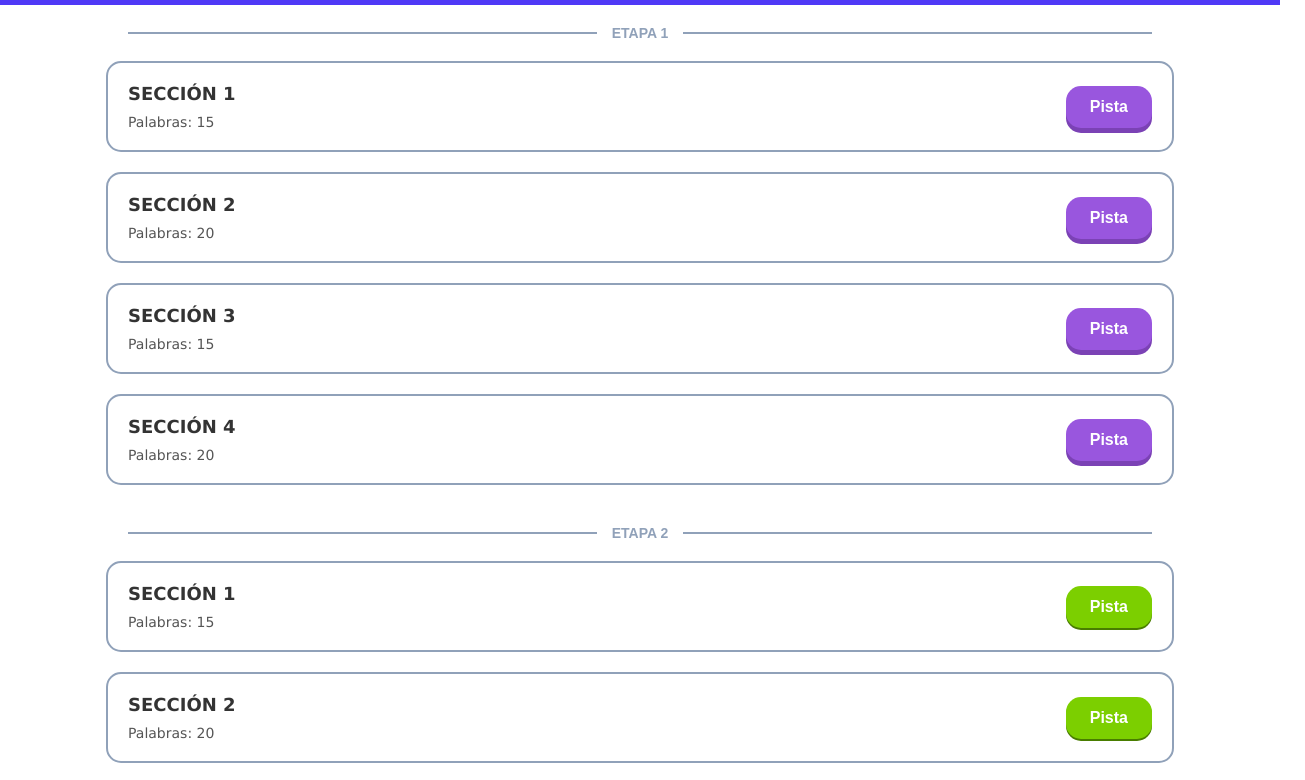
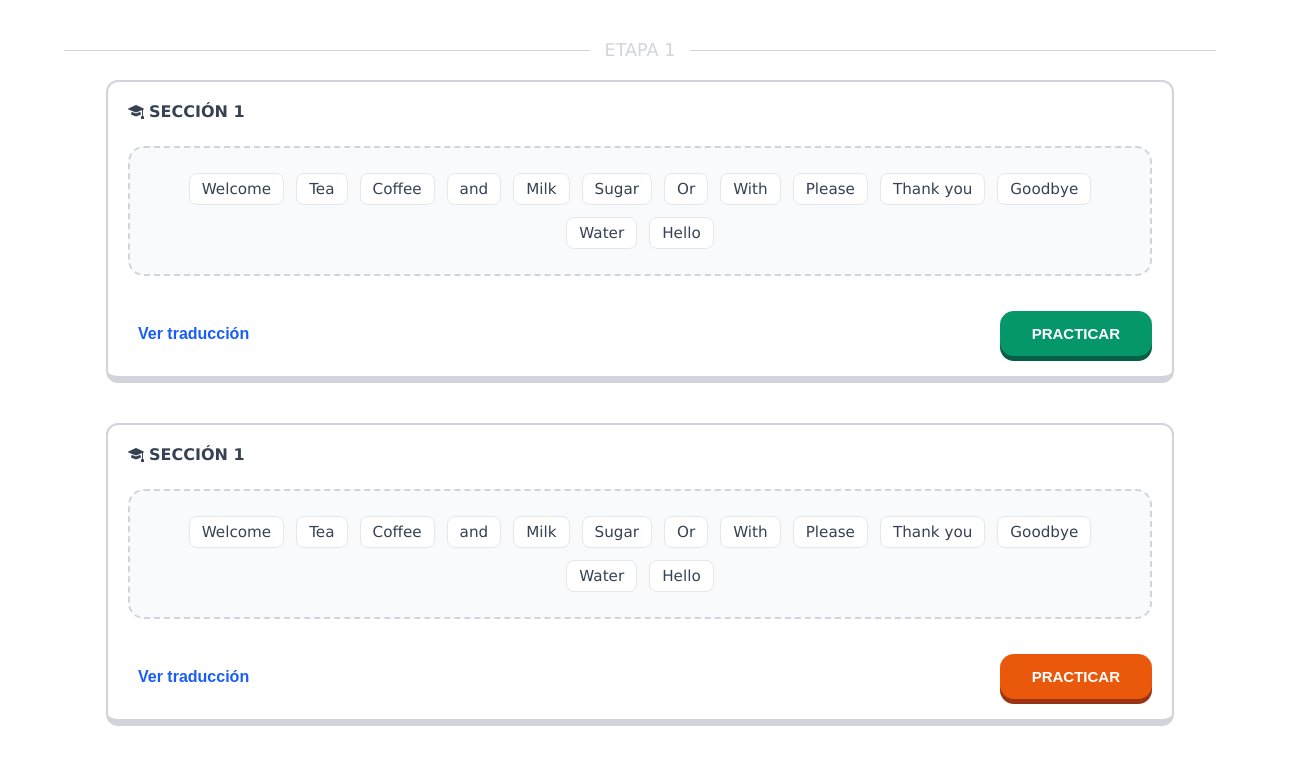
Before and after one commit to Blado87/appvocabulary, a plain HTML site: page index.html in a window 1280 px wide. Shown: the part 75-855 px from the top of the page, 1305 px wide, since content can reach past the window. Drawn offline with nearby package versions, Linux system fonts and the light colour scheme.

Commit message:
Add files via upload

```diff
--- a/index.html
+++ b/index.html
@@ -1,101 +1,89 @@
 <!DOCTYPE html>
 <html lang="en">
+
 <head>
   <meta charset="UTF-8">
   <meta name="viewport" content="width=device-width, initial-scale=1.0">
   <title>App</title>
+  <link rel="stylesheet" href="https://cdn.jsdelivr.net/npm/bootstrap-icons@1.13.1/font/bootstrap-icons.min.css">
   <link rel="stylesheet" href="style.css">
 </head>
+
 <body>
-
-    <div class="main">
-        <div class="encabezado">
-            <h1>vocabulario</h1>
+  <!-- BARRA DE TITULO -->
+  <div class="barra-titulo">
+    <div class="barra-titulo-icono"><i class="bi bi-translate"></i></div>
+    <div class="barra-titulo-texto">VOCABULARY</div>
   </div>
 
-<div class="divisor-contenedor">
+  <!-- SEPARADOR -->
+  <div class="separador-contenedor">
     <span class="linea"></span>
     <span class="texto">ETAPA 1</span>
     <span class="linea"></span>
   </div>
 
-<div class="mission-card">
-        <div class="mission-info">
-            <h2 class="mission-title">SECCIÓN 1</h2>
-            <p class="mission-progress-text">Palabras: 15</p>
-        </div>
-        <button class="hint-button">Pista</button>
+  <!-- CARD -->
+  <div class="card">
+    <div class="card-titulo">
+      <i class="bi bi-mortarboard-fill"></i>
+      <span>SECCIÓN 1</span>
     </div>
 
-<div class="mission-card">
-        <div class="mission-info">
-            <h2 class="mission-title">SECCIÓN 2</h2>
-            <p class="mission-progress-text">Palabras: 20</p>
-        </div>
-        <button class="hint-button">Pista</button>
+    <div class="card-cuerpo">
+      <span class="card-palabra">Welcome</span>
+      <span class="card-palabra">Tea</span>
+      <span class="card-palabra">Coffee</span>
+      <span class="card-palabra">and</span>
+      <span class="card-palabra">Milk</span>
+      <span class="card-palabra">Sugar</span>
+      <span class="card-palabra">Or</span>
+      <span class="card-palabra">With</span>
+      <span class="card-palabra">Please</span>
+      <span class="card-palabra">Thank you</span>
+      <span class="card-palabra">Goodbye</span>
+      <span class="card-palabra">Water</span>
+      <span class="card-palabra">Hello</span>
     </div>
 
-<div class="mission-card">
-        <div class="mission-info">
-            <h2 class="mission-title">SECCIÓN 3</h2>
-            <p class="mission-progress-text">Palabras: 15</p>
+    <div class="card-pie">
+      <button class="btn-secundario">Ver traducción</button>
+      <button class="boton btn-verde">PRACTICAR</button>
     </div>
-        <button class="hint-button">Pista</button>
-    </div>
-
-<div class="mission-card">
-        <div class="mission-info">
-            <h2 class="mission-title">SECCIÓN 4</h2>
-            <p class="mission-progress-text">Palabras: 20</p>
-        </div>
-        <button class="hint-button">Pista</button>
   </div>
 
 
-<!-- ------------------------------------------------------------ -->
- <div class="divisor-contenedor">
-    <span class="linea"></span>
-    <span class="texto">ETAPA 2</span>
-    <span class="linea"></span>
+  <!-- CARD -->
+  <div class="card">
+    <div class="card-titulo">
+      <i class="bi bi-mortarboard-fill"></i>
+      <span>SECCIÓN 1</span>
     </div>
 
-<div class="mission-card">
-        <div class="mission-info">
-            <h2 class="mission-title">SECCIÓN 1</h2>
-            <p class="mission-progress-text">Palabras: 15</p>
-        </div>
-        <button class="hint-button hint-button2">Pista</button>
+    <div class="card-cuerpo">
+      <span class="card-palabra">Welcome</span>
+      <span class="card-palabra">Tea</span>
+      <span class="card-palabra">Coffee</span>
+      <span class="card-palabra">and</span>
+      <span class="card-palabra">Milk</span>
+      <span class="card-palabra">Sugar</span>
+      <span class="card-palabra">Or</span>
+      <span class="card-palabra">With</span>
+      <span class="card-palabra">Please</span>
+      <span class="card-palabra">Thank you</span>
+      <span class="card-palabra">Goodbye</span>
+      <span class="card-palabra">Water</span>
+      <span class="card-palabra">Hello</span>
     </div>
 
-<div class="mission-card">
-        <div class="mission-info">
-            <h2 class="mission-title">SECCIÓN 2</h2>
-            <p class="mission-progress-text">Palabras: 20</p>
+    <div class="card-pie">
+      <button class="btn-secundario">Ver traducción</button>
+      <button class="boton btn-naranja">PRACTICAR</button>
     </div>
-        <button class="hint-button hint-button2">Pista</button>
-    </div>
-
-<div class="mission-card">
-        <div class="mission-info">
-            <h2 class="mission-title">SECCIÓN 3</h2>
-            <p class="mission-progress-text">Palabras: 15</p>
-        </div>
-        <button class="hint-button hint-button2">Pista</button>
-    </div>
-
-<div class="mission-card">
-        <div class="mission-info">
-            <h2 class="mission-title">SECCIÓN 4</h2>
-            <p class="mission-progress-text">Palabras: 20</p>
-        </div>
-        <button class="hint-button hint-button2">Pista</button>
   </div>
 
 
-
-
-    </div>
-
   <script src="script.js"></script>
 </body>
+
 </html>
--- a/style.css
+++ b/style.css
@@ -1,109 +1,201 @@
 body {
   display: flex;
   flex-direction: column;
+  align-items: center;
+  width: 100%;
   padding: 0;
   margin: 0;
-    width: 100%;
-    font-family: Verdana, sans-serif;
+  font-family: Verdana, Geneva, Tahoma, sans-serif;
 }
 
-.main{
+a{
+  text-decoration: none;
+  color: inherit;
+  cursor: pointer;
+}
+
+/* BARRA DE TITULO */
+.barra-titulo {
+  padding-bottom: 20px;
+  padding-top: 20px;
+  padding-left: 50px;
   display: flex;
-    flex-direction: column;
-    align-items: center;
-    justify-content: center;
+  flex-direction: row;
+  gap: 10px;
+  border-bottom: 2px solid #D1D5DB; /* gray 300 */
   width: 100%;
 }
 
-.encabezado {
-    display: flex;
-    flex-direction: column;
-    justify-content: center;
-    align-items: center;
-    height: 80px;
-    width: 100%;
-    color: white;
-    background-color: oklch(51.1% 0.262 276.966);
+.barra-titulo-icono {
+  font-size: medium;
+  color: #4A5565;
+  /* gray 600 */
 }
 
-.divisor-contenedor {
+.barra-titulo-texto {
+  font-size: larger;
+  font-weight: bold;
+  color: #4A5565;
+  /* gray 600 */
+}
+
+/* SEPARADOR */
+.separador-contenedor {
   display: flex;
   align-items: center;
   text-align: center;
-    margin: 20px 0;
-    width: 80%; /* O el ancho que desees */
+  color: #D1D5DB; /* gray 300 */
+  margin-top: 50px;
+  margin-bottom: 20px;
+  width: 90%;
 }
 
 .linea {
-    flex-grow: 1;
-    height: 2px;
-    background-color: oklch(70.4% 0.04 256.788);
+  flex: 1;
+  height: 1px;
+  background-color: #D1D5DB;  /* gray 300 */
 }
 
 .texto {
   padding: 0 15px;
-    color: oklch(70.4% 0.04 256.788);
-    font-family: sans-serif;
-    font-size: 14px;
-    font-weight: bold;
+  font-size: 1.1rem;
+  font-weight: 500;
 }
 
-.mission-card {
-    background-color: #ffffff;
-    border-radius: 15px;
+/* CARD */
+.card {
+  width: 80%;
+  border-radius: 12px;
+  border: 2px solid #D1D5DB; /* gray 300 */
+  border-bottom: 7px solid #D1D5DB;
   padding: 20px;
-    display: flex;
-    justify-content: space-between;
-    align-items: center;
-    width: 80%;
-    margin-bottom: 20px;
-    border: 2px solid oklch(70.4% 0.04 256.788);
+   margin-bottom: 40px;
 }
 
-.mission-info {
-    flex-grow: 1;
-    margin-right: 20px;
+.card-titulo{
+  display: flex;
+  flex-direction: row;
+  gap: 5px;
+  font-weight: bold;
+  color: #364153; /* gray 700*/
 }
 
-.mission-title {
-    font-size: 18px;
-    font-weight: bold;
-    color: #333333;
-    margin: 0 0 10px 0;
+/* --- MEJORAS EN EL CUERPO (PALABRAS) --- */
+.card-cuerpo {
+  display: flex;
+  flex-direction: row;
+  flex-wrap: wrap;
+  align-items: center;
+  justify-content: center;
+  gap: 12px; /* Más espacio entre palabras */
+  margin: 25px 0;
+  border: 2px dashed #D1D5DB; /* Un borde punteado da sensación de contenedor de elementos */
+  color: #364153;
+  border-radius: 16px;
+  padding: 25px;
+  background-color: #f9fafb; /* Fondo sutil para resaltar el área */
 }
 
-.mission-progress-text {
-    font-size: 14px;
-    color: #555555;
-    margin: 0;
+.card-palabra {
+  padding: 6px 12px;
+  background: white;
+  border: 1px solid #E5E7EB;
+  border-radius: 8px;
+  font-size: 0.95rem;
+  transition: transform 0.2s;
+  cursor: default;
 }
 
-.hint-button {
-    /* Color de fondo plano */
-    background-color: #9956DE;
-    color: #ffffff;
-    border: none;
-    padding: 12px 24px;
-    border-radius: 15px; /* Bordes bien redondeados como la imagen */
-    font-size: 16px;
-    font-weight: bold;
-    cursor: pointer;
-
-    /* El truco del efecto 3D: sombra sólida sin desenfoque (blur 0) */
-    /* El color de la sombra debe ser un poco más oscuro que el fondo */
-    box-shadow: 0px 5px 0px #7b42b5;
-
-    transition: all 0.1s ease;
-    position: relative;
-    outline: none;
+.card-palabra:hover {
+  transform: translateY(-2px);
+  box-shadow: 0 4px 6px -1px rgba(0, 0, 0, 0.1);
 }
 
-/* Efecto visual al hacer clic */
-.hint-button:active {
-    transform: translateY(3px);      /* El botón baja para simular presión */
+/* --- MEJORAS EN LOS BOTONES --- */
+.card-pie {
+  display: flex;
+  align-items: center; /* Alineación vertical */
+  justify-content: space-between; /* Uno a cada lado */
+  padding-top: 10px;
 }
 
-.hint-button2 {
-    background-color: oklch(76.8% 0.233 130.85);
-    box-shadow: 0px 2px 0px oklch(53.2% 0.157 131.589); /* La sombra se achica */
+.btn-secundario {
+  background: none;
+  border: none;
+  font-weight: bold;
+  color: #185DFB;
+  cursor: pointer;
+  font-size: 1rem;
+  padding: 10px;
+  transition: opacity 0.2s;
 }
+
+.btn-secundario:hover {
+  text-decoration: underline;
+  opacity: 0.8;
+}
+
+/* --- ESTILO BASE (Estructura y Animación) --- */
+.boton {
+  border: none;
+  padding: 14px 32px;
+  border-radius: 14px;
+  font-size: 15px;
+  font-weight: 800;
+  cursor: pointer;
+  transition: all 0.1s;
+  text-transform: uppercase;
+  color: #ffffff; /* El texto casi siempre será blanco */
+  display: inline-block;
+  text-align: center;
+}
+
+/* Efecto de hundimiento al presionar para todos los botones */
+.boton:active {
+  box-shadow: 0px 0px 0px transparent !important;
+  transform: translateY(5px);
+}
+
+/* --- VARIANTES DE COLORES TAILWIND --- */
+
+/* 1. Azul (Blue 600) */
+.btn-azul {
+  background-color: #2563eb;
+  box-shadow: 0px 5px 0px #1e40af; /* Blue 800 */
+}
+
+/* 2. Verde (Emerald 600) */
+.btn-verde {
+  background-color: #059669;
+  box-shadow: 0px 5px 0px #065f46; /* Emerald 800 */
+}
+
+/* 3. Rojo (Red 600) */
+.btn-rojo {
+  background-color: #dc2626;
+  box-shadow: 0px 5px 0px #991b1b; /* Red 800 */
+}
+
+/* 4. Morado (Violet 600) */
+.btn-morado {
+  background-color: #7c3aed;
+  box-shadow: 0px 5px 0px #5b21b6; /* Violet 800 */
+}
+
+/* 5. Naranja (Orange 600) */
+.btn-naranja {
+  background-color: #ea580c;
+  box-shadow: 0px 5px 0px #9a3412; /* Orange 800 */
+}
+
+/* 6. Rosa (Pink 600) */
+.btn-rosa {
+  background-color: #db2777;
+  box-shadow: 0px 5px 0px #9d174d; /* Pink 800 */
+}
+
+/* 7. Gris (Slate 600) */
+.btn-gris {
+  background-color: #475569;
+  box-shadow: 0px 5px 0px #1e293b; /* Slate 800 */
+}
```
Lines whose indentation alone changed are shown as unchanged.
